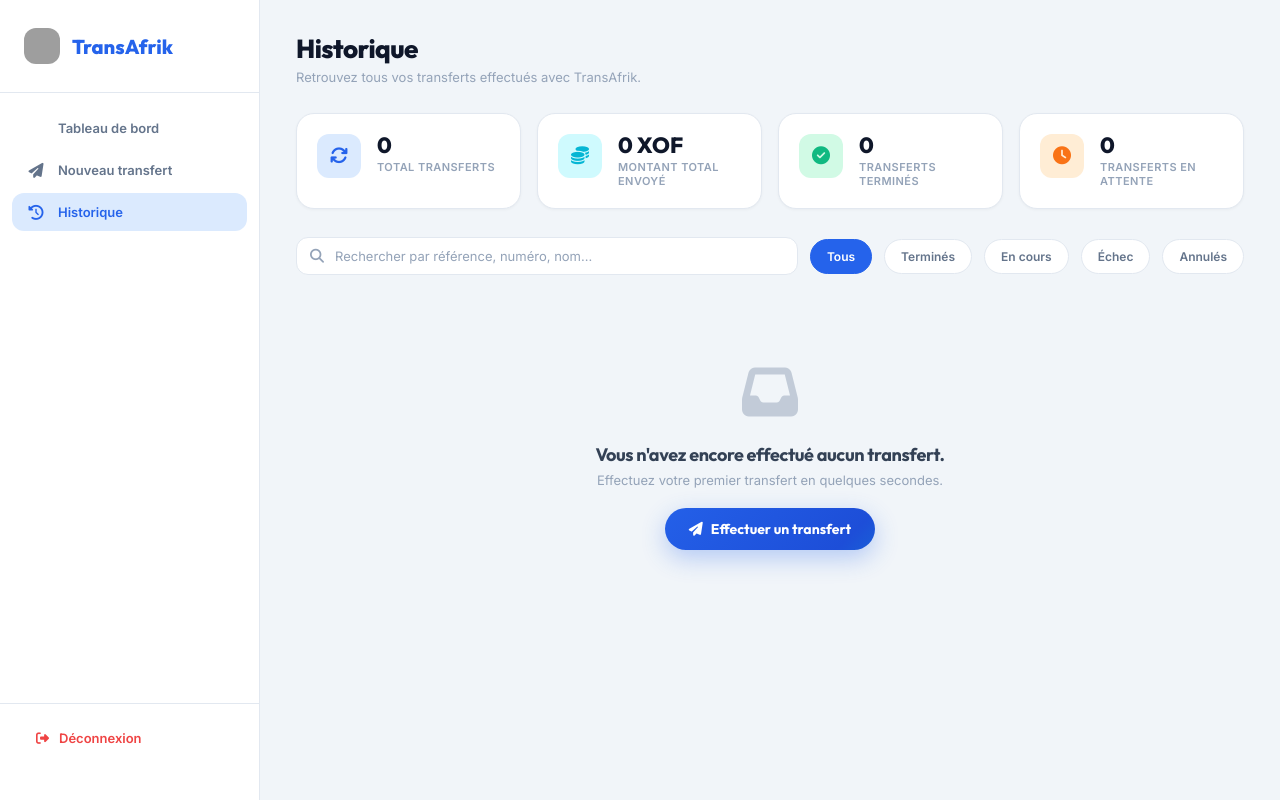
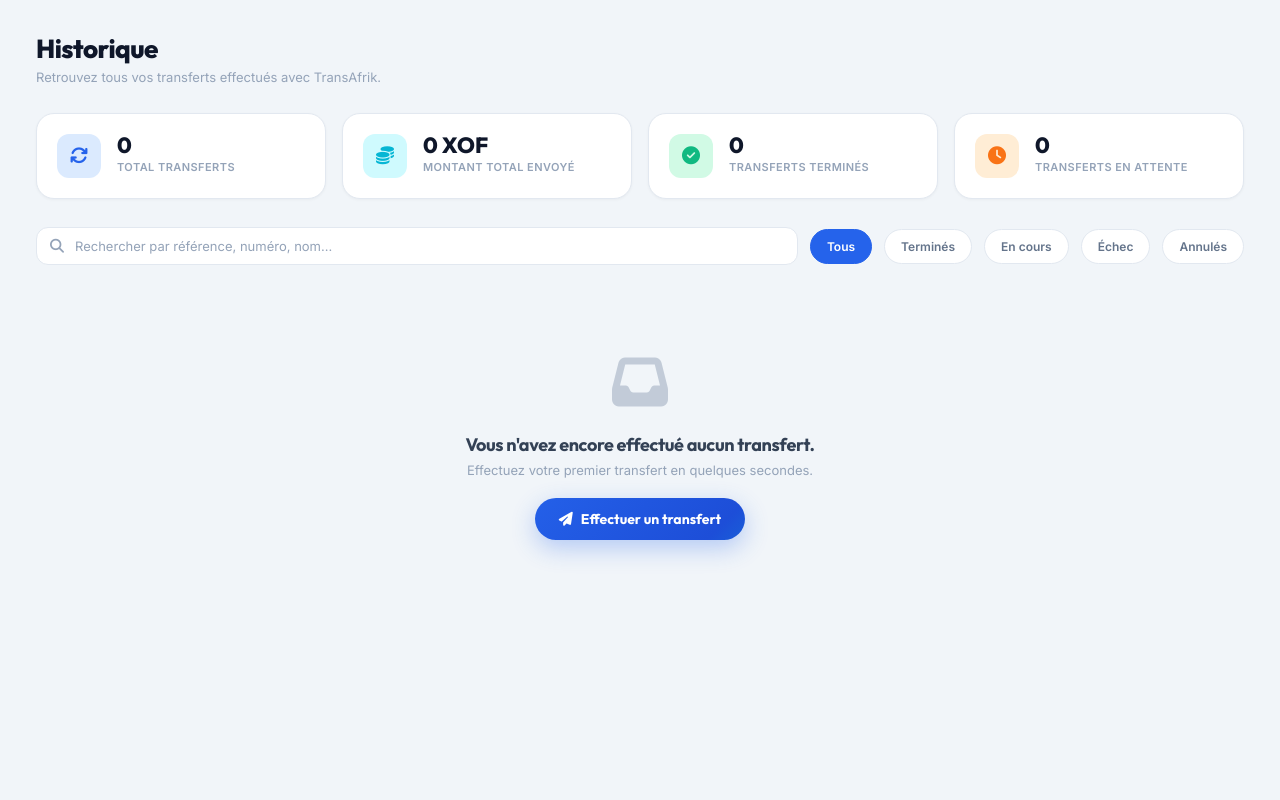
Before and after one commit to fredogary7-rgb/d, a Flask app: page /history in a window 1280 px wide. Run offline with Flask 3, Linux system fonts and the light colour scheme; the visitor is signed in with stand-in values (Sample User, id 1); data that the repository does not hold is empty; grey boxes are pictures that could not be loaded.

Commit message:
fix: retrait de la sidebar sur la page historique

```diff
--- a/templates/history.html
+++ b/templates/history.html
@@ -44,7 +44,7 @@
         .sidebar-footer a:hover{background:var(--red-light)}
 
         /* ======== MAIN ======== */
-        .main{margin-left:var(--sidebar-w);flex:1;padding:32px 36px;min-height:100vh;animation:fadeIn .5s ease-out}
+        .main{flex:1;padding:32px 36px;min-height:100vh;animation:fadeIn .5s ease-out}
         @keyframes fadeIn{from{opacity:0;transform:translateY(12px)}to{opacity:1;transform:translateY(0)}}
 
         /* ======== HEADER ======== */
@@ -147,35 +147,12 @@
         /* ======== RESPONSIVE ======== */
         @media (max-width:1024px){.table-wrap{display:none}.cards-list{display:flex}.stats-row{grid-template-columns:repeat(2,1fr)}}
         @media (max-width:768px){
-            .sidebar{transform:translateX(-100%);position:fixed;z-index:200}.sidebar.open{transform:translateX(0)}
-            .main{margin-left:0;padding:20px 16px}.stats-row{grid-template-columns:1fr 1fr;gap:10px}.toolbar{flex-direction:column;align-items:stretch}
-            .menu-toggle{display:flex!important;position:fixed;top:16px;left:16px;z-index:300;width:40px;height:40px;border-radius:var(--radius);background:var(--surface);border:1px solid var(--border);align-items:center;justify-content:center;cursor:pointer;font-size:18px;color:var(--text);box-shadow:var(--shadow)}
-            .overlay{display:none;position:fixed;inset:0;background:rgba(0,0,0,.4);z-index:150}.overlay.show{display:block}
+            .main{padding:20px 16px}.stats-row{grid-template-columns:1fr 1fr;gap:10px}.toolbar{flex-direction:column;align-items:stretch}
         }
-        .menu-toggle{display:none}
     </style>
 </head>
 <body>
 
-<!-- MOBILE TOGGLE -->
-<button class="menu-toggle" onclick="toggleSidebar()"><i class="fa-solid fa-bars"></i></button>
-<div class="overlay" id="overlay" onclick="toggleSidebar()"></div>
-
-<!-- ======== SIDEBAR ======== -->
-<aside class="sidebar" id="sidebar">
-    <div class="sidebar-logo">
-        <img src="/static/logo.png" alt="TransAfrik" onerror="this.style.display='none'">
-        <span>TransAfrik</span>
-    </div>
-    <nav class="sidebar-nav">
-        <a href="/dashboard"><i class="fa-solid fa-grid-2"></i> Tableau de bord</a>
-        <a href="/transfer"><i class="fa-solid fa-paper-plane"></i> Nouveau transfert</a>
-        <a href="/history" class="active"><i class="fa-solid fa-clock-rotate-left"></i> Historique</a>
-    </nav>
-    <div class="sidebar-footer">
-        <a href="/logout"><i class="fa-solid fa-right-from-bracket"></i> Déconnexion</a>
-    </div>
-</aside>
 
 <!-- ======== MAIN ======== -->
 <main class="main">
```
